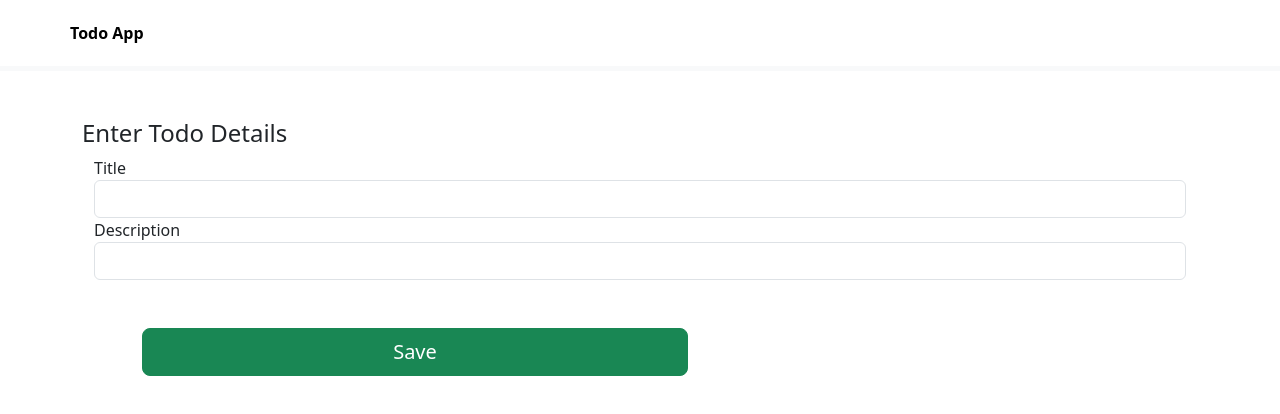
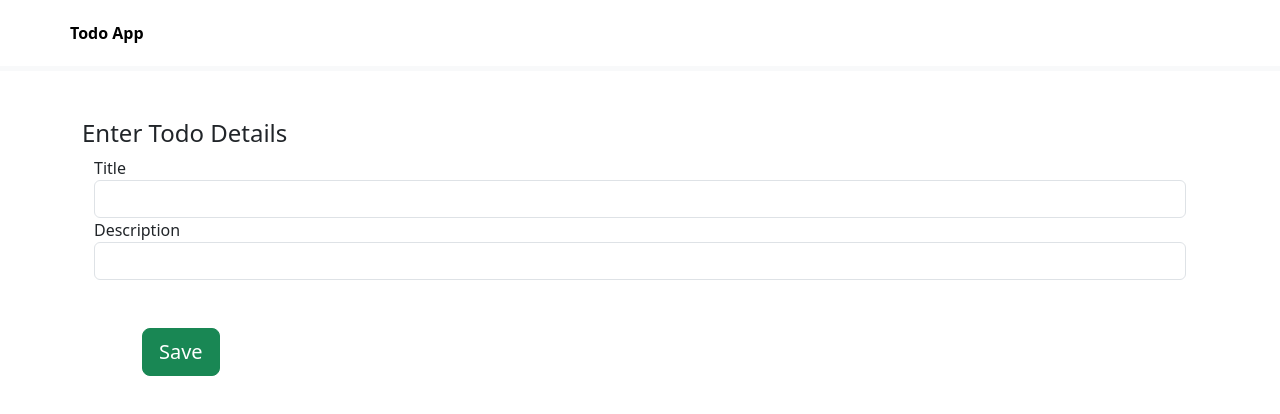
Before and after one commit to syedbabar28/full-stack-web-app, a React (Create React App) app: page /AddTodo/1 in a window 1280 px wide. Shown: the top 414 px of the page. Built offline with nearby package versions, Linux system fonts and the light colour scheme; no server answers.

Commit message:
changes done

```diff
--- a/src/screens/AddTodoScreen.jsx
+++ b/src/screens/AddTodoScreen.jsx
@@ -18,25 +18,26 @@ export const AddTodoScreen = () => {
     const saveTodo = (values) => {
         let todo = { title: values.title, description: values.description }
 
-        if (id == 0) {
+        if (id !== "0") {
+            updateTodo(id, todo)
+                .then((response) => {
+                    if (response.data.status) {
+                        navigation(-1)
+                    }
+                    console.log(response)
+                    console.log(response.data.status)
+                })
+                .catch((error) => {
+                    console.log(error)
+                })
+        } else {
             addTodo(todo)
                 .then((response) => {
                     if (response.data.status) {
                         navigation(-1)
                     }
 
-                    console.log(response.data.status)
-                })
-                .catch((error) => {
-                    console.log(error)
-                })
-        } else {
-            updateTodo(id, todo)
-                .then((response) => {
-                    if (response.data.status) {
-                        navigation(-1)
-                    }
-
+                    console.log(response)
                     console.log(response.data.status)
                 })
                 .catch((error) => {
@@ -53,7 +54,7 @@ export const AddTodoScreen = () => {
                     setTitle(data.title)
                     setDescription(data.description)
                 }
-
+                console.log(response)
                 console.log(response.data.status)
             }).catch((error) => {
                 console.log(error)
@@ -109,7 +110,7 @@ export const AddTodoScreen = () => {
                                     <Field type="text" className="form-control" name="description" />
                                 </fieldset>
 
-                                <button className="btn btn-success m-5 btn-lg col-sm-6" type="submit">Save</button>
+                                <button className="btn btn-success m-5 btn-lg" type="submit">Save</button>
 
                             </Form>
                         )
```
